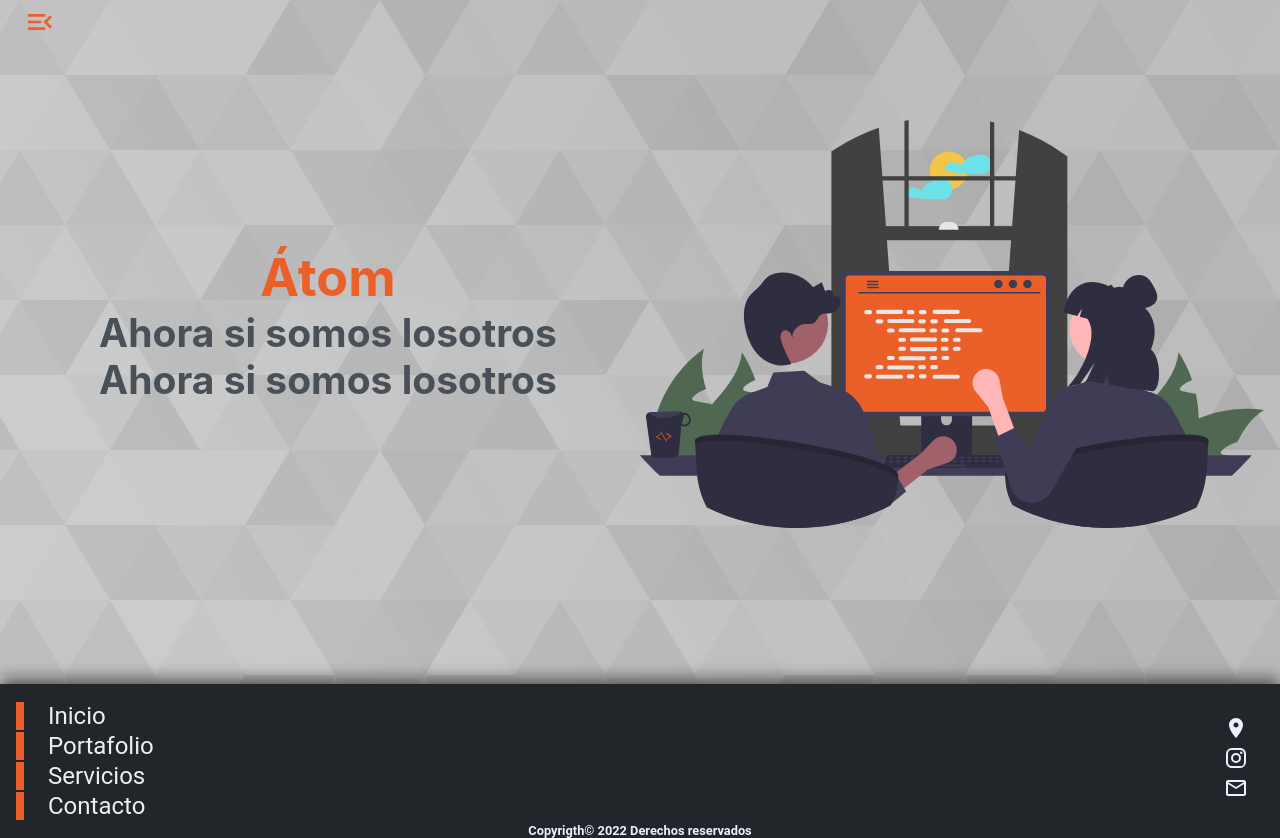
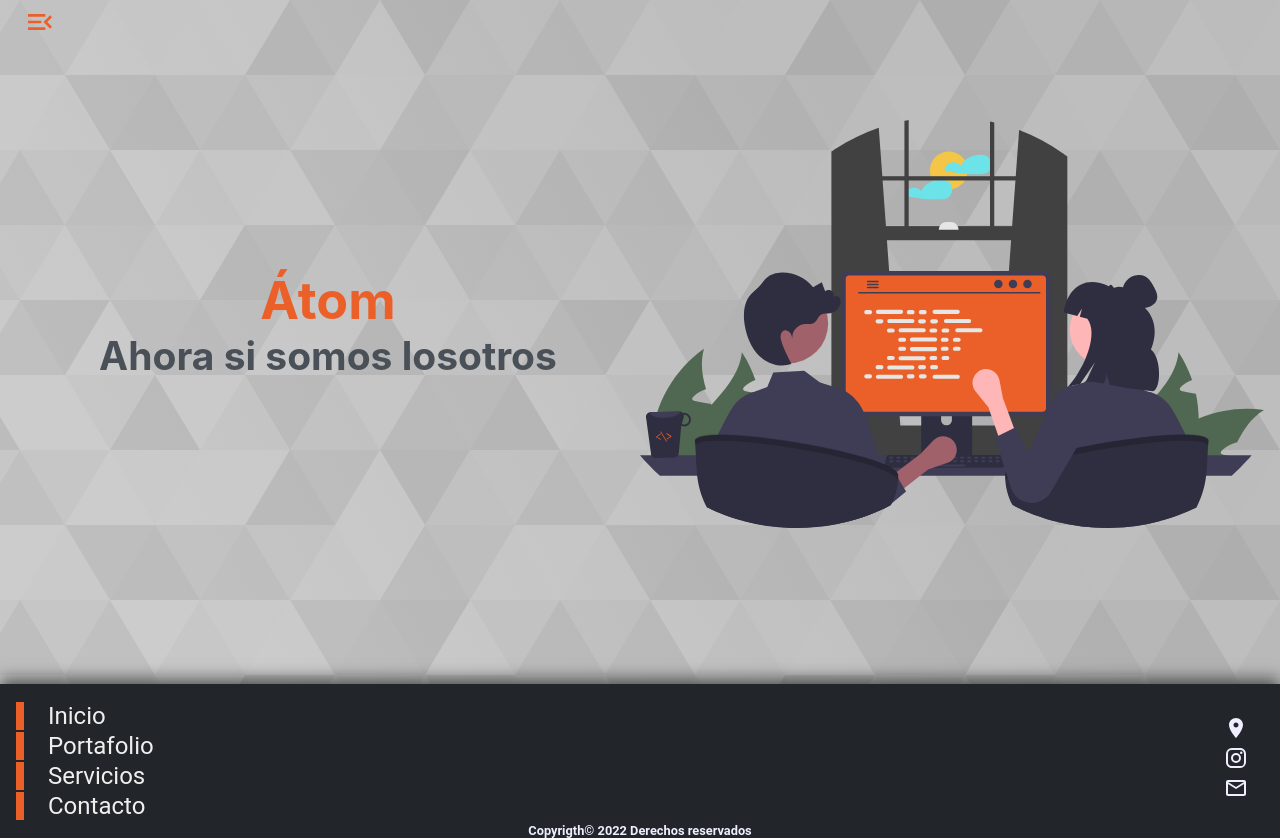
Before and after one commit to FedericoOlguin/AlomWeb, a React (Create React App) app in the folder frontend/: page /services in a window 1280 px wide. Built offline with nearby package versions, Linux system fonts and the light colour scheme.

Commit message:
Creating component of Services

```diff
--- a/frontend/src/App.jsx
+++ b/frontend/src/App.jsx
@@ -3,6 +3,7 @@ import { BrowserRouter, Routes, Route, Link as LinkRouter } from "react-router-d
 import HomePage from './Pages/Home/HomePege';
 import Drawer from "./components/Drawer/Drawer"
 import Footer from './components/Footer/Footer';
+import Services from './Pages/Services/Services';
 function App() {
   return (
     <BrowserRouter>
@@ -11,6 +12,7 @@ function App() {
         <Routes>
           <Route path='/' element={<HomePage />} />
           <Route path='*' element={<HomePage />} />
+          <Route path='/services' element={<Services />} />
         </Routes>
         <Footer/>
       {/* </div> */}
--- /dev/null
+++ b/frontend/src/Pages/Services/Services.js
@@ -0,0 +1,27 @@
+import React from "react";
+import "../Services/Services"
+import foto from "../../Media/HomePicture.svg"
+
+
+
+
+
+const Services = () => {
+
+
+
+    return (
+        <div className="containerPrincipal">
+            <div className="textContainerHero">
+
+                <h1>Átom</h1>
+                <h2 className="textoHero">Ahora si somos losotros</h2>
+
+            </div>
+                <img className="fotoFondo" src={foto} alt="Foto pc" />
+        </div>
+
+    )
+}
+
+export default Services
```
Also changed, not shown: frontend/src/Pages/Services/services.css (added).
